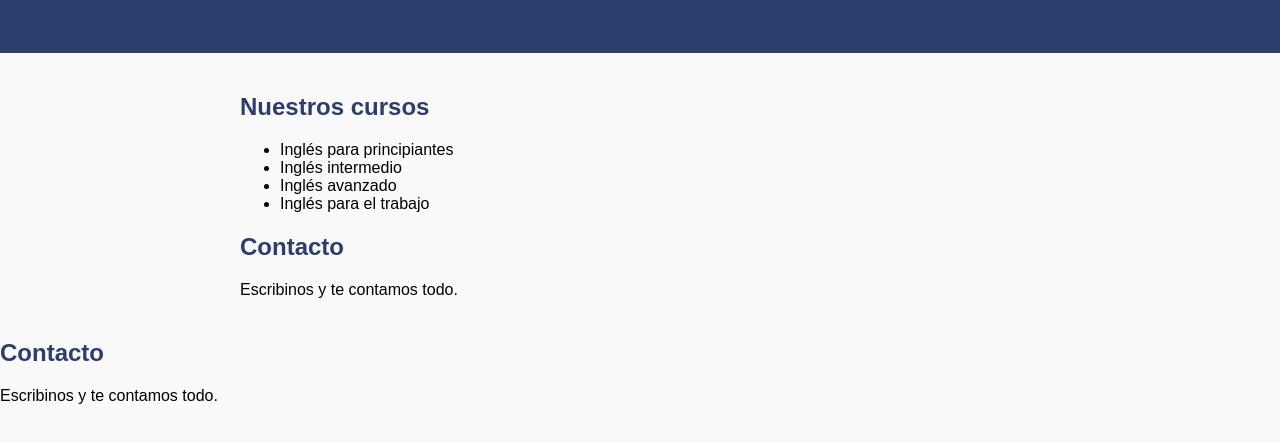
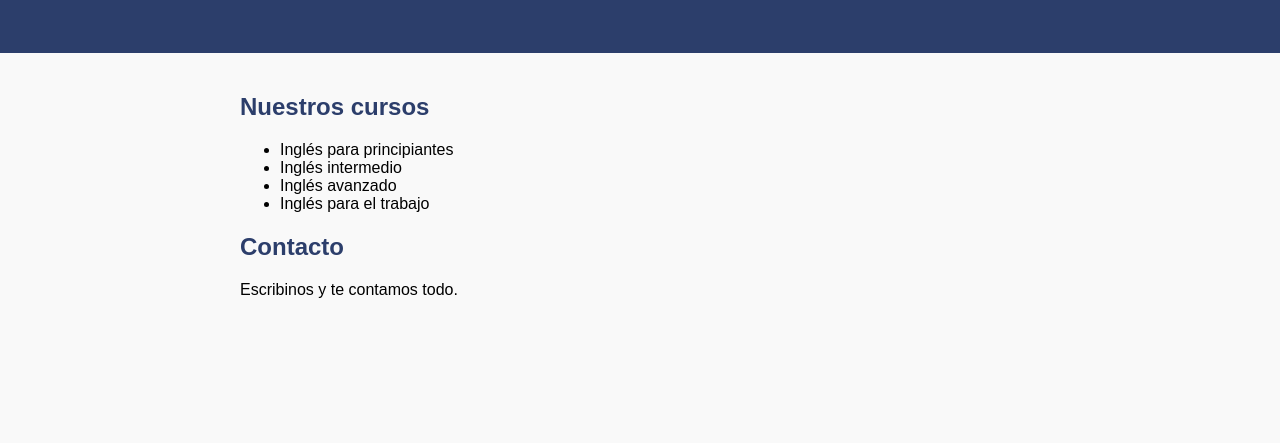
Before and after one commit to enzobartolic135-stack/instituto-ingles, a plain HTML site: page index.html in a window 1280 px wide. Shown: the part 141-584 px from the top of the page. Drawn offline with Linux system fonts and the light colour scheme.

Commit message:
arreglando errores

```diff
--- a/index.html
+++ b/index.html
@@ -7,12 +7,10 @@
   <link rel="stylesheet" href="style.css">
 </head>
 <body>
-
   <header>
     <h1>Instituto de Inglés</h1>
     <p>Aprendé inglés con nosotros. Clases para todos los niveles.</p>
   </header>
-
   <main>
     <h2>Nuestros cursos</h2>
     <ul>
@@ -21,16 +19,8 @@
       <li>Inglés avanzado</li>
       <li>Inglés para el trabajo</li>
     </ul>
-
     <h2>Contacto</h2>
     <p>Escribinos y te contamos todo.</p>
   </main>
-
 </body>
 </html>
-
-  <h2>Contacto</h2>
-  <p>Escribinos y te contamos todo.</p>
-
-</body>
-</html>
```
